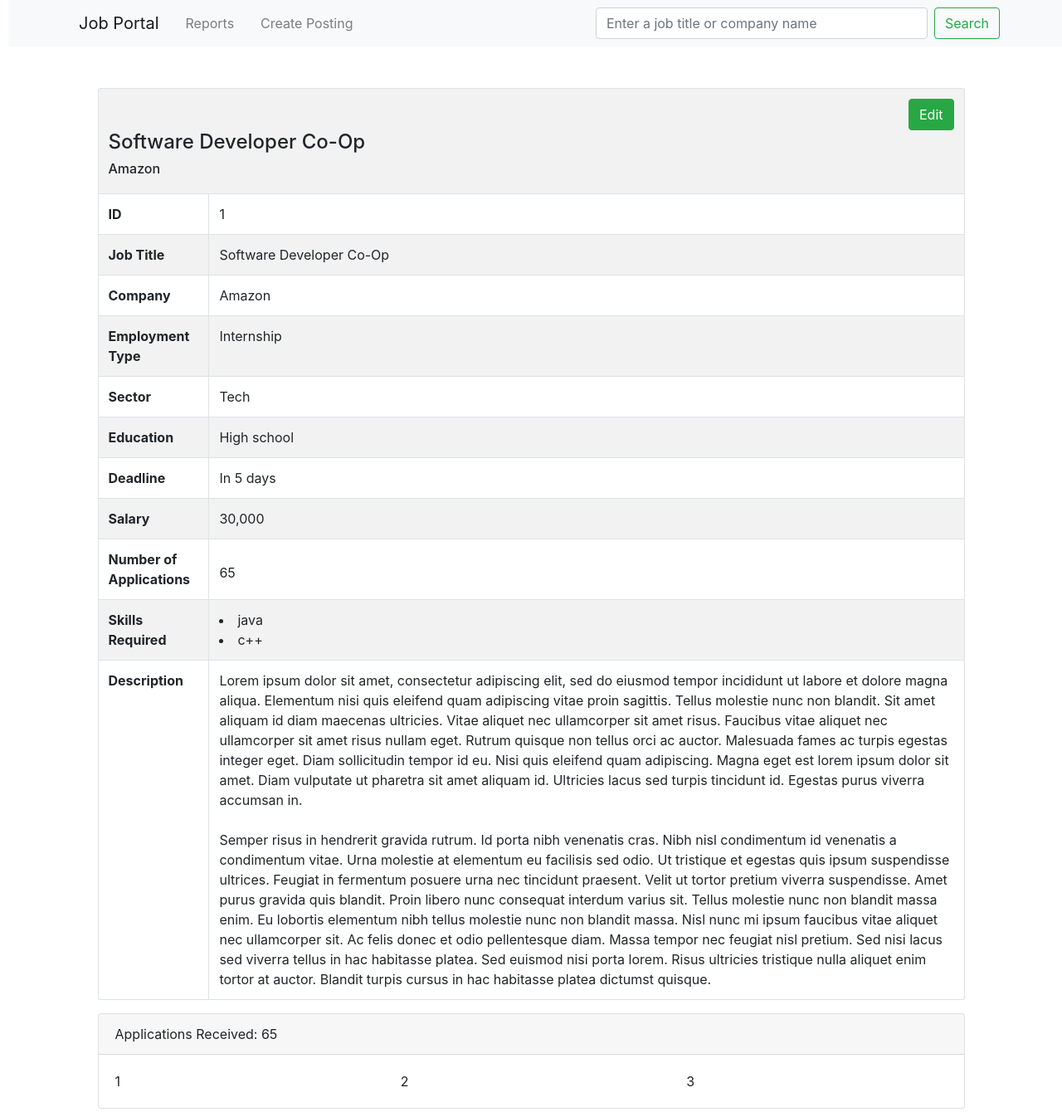
After one commit to andrewzulaybar/employmee, a Django app: page /details/comp in a window 1280 px wide. The commit adds this page. Shown: the whole page at 83% size. Run offline with Django 3.2, Linux system fonts and the light colour scheme; some libraries are stand-ins or nearby versions.

Commit message:
Added details page for premium, company.

```diff
--- a/jobportal/static/jobportal/css/main.css
+++ b/jobportal/static/jobportal/css/main.css
@@ -13,11 +13,32 @@ html, body {
   z-index:1;
 }
 .table {
-  border-collapse: collapse;
+  border-collapse: separate;
   border-style: hidden;
+  border-radius: 3px;
+  border-spacing: 0px;
 }
-.table.td {
-  border: 5px solid black;
+
+#tableheader{
+    border-radius: 3px 3px 0px 0px;
+}
+
+#tablehlast{
+    border-radius: 0px 0px 0px 3px;
+}
+
+#tabledlast{
+    border-top: 0px;
+    border-radius: 0px 0px 3px 0px;
+}
+
+.table th {
+    border-top: 0px;
+    border-right: 0px;
+}
+
+#td1, #td2, #td3, #td4, #td5, #td6, #td7, #td8, #td9, #tdsl {
+    border-top: 0px;
 }
 
 #apply{
@@ -35,3 +56,7 @@ html, body {
 #applyFilter {
     border-radius: 0px 0px 3px 0px;
 }
+
+.top-buffer {
+    margin-top: 16px;
+}
--- /dev/null
+++ b/jobportal/templates/jobportal/details-comp.html
@@ -0,0 +1,66 @@
+{% extends "jobportal/details.html" %}
+
+{% block navbar %}
+<li class="nav-item px-2">
+    <a class="nav-link" href="#">Reports</a>
+</li>
+<li class="nav-item px-2">
+    <a class="nav-link" href="#">Create Posting</a>
+</li>
+{% endblock navbar %}
+
+{% block table %}
+<div class="col-10 offset-1">
+    <table class="table table-bordered table-striped">
+        {% block tablebody %}
+        {{ block.super }}
+        {% endblock tablebody %}
+    </table>
+</div>
+{% endblock table %}
+
+{% block tableheader %}
+<div class="text-right">
+    <a href="#!" class="btn btn-success">Edit</a>
+</div>
+{% endblock tableheader %}
+
+{% block details %}
+{{ block.super }}
+<tr>
+    <th scope="row">Salary</th>
+    <td id="td8">{{ job.job1.salary }}</td>
+</tr>
+<tr>
+    <th scope="row">Number of Applications</th>
+    <td id="td9">
+        <div class="text pt-3">
+            {{ job.job1.applications }}
+        </div>
+    </td>
+</tr>
+{% endblock details %}
+
+{% block applycard %}
+<div class="col-10 offset-1">
+    <div class="card">
+        <div class="card-header">
+            Applications Received: {{ job.job1.applications }}
+        </div>
+        <div class="card-body">
+            <div class="row align-items-start">
+                <div class="col">
+                    1
+                </div>
+                <div class="col">
+                    2
+                </div>
+                <div class="col">
+                    3
+                </div>
+                {% block columns %}{% endblock columns %}
+            </div>
+        </div>
+    </div>
+</div>
+{% endblock applycard %}
--- a/jobportal/templates/jobportal/details.html
+++ b/jobportal/templates/jobportal/details.html
@@ -1,66 +1,69 @@
 {% extends "jobportal/base.html" %}
 
 {% block main %}
-
-
 <div class="row">
     {% for job in jobs %}
-    <div class="col-md-7 offset-md-1">
-        <div class="card p-0">
-            <div class="card-header">
-                <div class="text-md-left"><h4>{{ job.job1.title }}</h4>
-                    <h6>{{ job.job1.company }}</h6></div>
-            </div>
-            <div class="card-body p-0">
+    {% block table %}
+    <div class="col-sm-6 col-md-7 offset-md-1">
         <table class="table table-bordered table-striped">
+            {% block tablebody %}
             <tbody>
             <tr>
+                <td colspan="2" id="tableheader">
+                    {% block tableheader %}{% endblock tableheader %}
+                    <div class="text-md-left"><h4>{{ job.job1.title }}</h4>
+                        <h6>{{ job.job1.company }}</h6></div></td></tr>
+            {% block details %}
+            <tr>
                 <th scope="row">ID</th>
-                        <td>{{ job.job1.id }}</td>
+                <td id="td1">{{ job.job1.id }}</td>
             </tr>
             <tr>
                 <th scope="row">Job Title</th>
-                        <td>{{ job.job1.title }}</td>
+                <td id="td2">{{ job.job1.title }}</td>
             </tr>
             <tr>
                 <th scope="row">Company</th>
-                        <td>{{ job.job1.company }}</td>
+                <td id="td3">{{ job.job1.company }}</td>
             </tr>
             <tr>
                 <th scope="row">Employment Type</th>
-                        <td>{{ job.job1.type }}</td>
+                <td  id="td4">{{ job.job1.type }}</td>
             </tr>
             <tr>
                 <th scope="row">Sector</th>
-                        <td>{{ job.job1.sector }}</td>
+                <td id="td5">{{ job.job1.sector }}</td>
             </tr>
             <tr>
                 <th scope="row">Education</th>
-                        <td>{{ job.job1.education }}</td>
+                <td id="td6">{{ job.job1.education }}</td>
             </tr>
             <tr>
                 <th scope="row">Deadline</th>
-                        <td>In {{ job.job1.deadline }} days</td>
+                <td id="td7">In {{ job.job1.deadline }} days</td>
             </tr>
+            {% endblock details %}
             <tr>
                 <th scope="row">Skills Required</th>
                 <ul>
-                            <td>{% for skill in job.job1.skills %}
+                    <td id="tdsl">{% for skill in job.job1.skills %}
                         <li>{{skill}}</li>
                         {% endfor %}</ul></td>
             </tr>
             <tr>
-                        <th scope="row">Description</th>
-                        <td>Lorem ipsum dolor sit amet, consectetur adipiscing elit, sed do eiusmod tempor incididunt ut labore et dolore magna aliqua. Elementum nisi quis eleifend quam adipiscing vitae proin sagittis. Tellus molestie nunc non blandit. Sit amet aliquam id diam maecenas ultricies. Vitae aliquet nec ullamcorper sit amet risus. Faucibus vitae aliquet nec ullamcorper sit amet risus nullam eget. Rutrum quisque non tellus orci ac auctor. Malesuada fames ac turpis egestas integer eget. Diam sollicitudin tempor id eu. Nisi quis eleifend quam adipiscing. Magna eget est lorem ipsum dolor sit amet. Diam vulputate ut pharetra sit amet aliquam id. Ultricies lacus sed turpis tincidunt id. Egestas purus viverra accumsan in.
-                            Semper risus in hendrerit gravida rutrum. Id porta nibh venenatis cras. Nibh nisl condimentum id venenatis a condimentum vitae. Urna molestie at elementum eu facilisis sed odio. Ut tristique et egestas quis ipsum suspendisse ultrices. Feugiat in fermentum posuere urna nec tincidunt praesent. Velit ut tortor pretium viverra suspendisse. Amet purus gravida quis blandit. Proin libero nunc consequat interdum varius sit. Tellus molestie nunc non blandit massa enim. Eu lobortis elementum nibh tellus molestie nunc non blandit massa. Nisl nunc mi ipsum faucibus vitae aliquet nec ullamcorper sit. Ac felis donec et odio pellentesque diam. Massa tempor nec feugiat nisl pretium. Sed nisi lacus sed viverra tellus in hac habitasse platea. Sed euismod nisi porta lorem. Risus ultricies tristique nulla aliquet enim tortor at auctor. Blandit turpis cursus in hac habitasse platea dictumst quisque.</td>
+                <th scope="row" id="tablehlast">Description</th>
+                <td id="tabledlast">Lorem ipsum dolor sit amet, consectetur adipiscing elit, sed do eiusmod tempor incididunt ut labore et dolore magna aliqua. Elementum nisi quis eleifend quam adipiscing vitae proin sagittis. Tellus molestie nunc non blandit. Sit amet aliquam id diam maecenas ultricies. Vitae aliquet nec ullamcorper sit amet risus. Faucibus vitae aliquet nec ullamcorper sit amet risus nullam eget. Rutrum quisque non tellus orci ac auctor. Malesuada fames ac turpis egestas integer eget. Diam sollicitudin tempor id eu. Nisi quis eleifend quam adipiscing. Magna eget est lorem ipsum dolor sit amet. Diam vulputate ut pharetra sit amet aliquam id. Ultricies lacus sed turpis tincidunt id. Egestas purus viverra accumsan in.
+                    <br><br>Semper risus in hendrerit gravida rutrum. Id porta nibh venenatis cras. Nibh nisl condimentum id venenatis a condimentum vitae. Urna molestie at elementum eu facilisis sed odio. Ut tristique et egestas quis ipsum suspendisse ultrices. Feugiat in fermentum posuere urna nec tincidunt praesent. Velit ut tortor pretium viverra suspendisse. Amet purus gravida quis blandit. Proin libero nunc consequat interdum varius sit. Tellus molestie nunc non blandit massa enim. Eu lobortis elementum nibh tellus molestie nunc non blandit massa. Nisl nunc mi ipsum faucibus vitae aliquet nec ullamcorper sit. Ac felis donec et odio pellentesque diam. Massa tempor nec feugiat nisl pretium. Sed nisi lacus sed viverra tellus in hac habitasse platea. Sed euismod nisi porta lorem. Risus ultricies tristique nulla aliquet enim tortor at auctor. Blandit turpis cursus in hac habitasse platea dictumst quisque.</td>
             </tr>
             </tbody>
+            {% endblock tablebody %}
         </table>
     </div>
-        </div>
-    </div>
-    <div class="col-md-3">
-        <div class="card">
+    {% endblock table %}
+
+    {% block applycard %}
+    <div class="col-sm-6 col-md-3">
+        <div class="card mt-3">
             <div class="card-header">
                 Interested?
             </div>
@@ -87,6 +90,7 @@
             </div>
         </div>
     </div>
+    {% endblock applycard %}
     {% endfor %}
 </div>
 {% endblock main %}
--- a/jobportal/urls.py
+++ b/jobportal/urls.py
@@ -7,4 +7,6 @@ urlpatterns = [
     path('premium', views.premium_home, name='premium-home'),
     path('company', views.company_home, name='company-home'),
     path('details/1', views.details, name='details'),
+    path('details/prem', views.premium_details, name='premium-details'),
+    path('details/comp', views.company_details, name='company-details'),
 ]
--- a/jobportal/views.py
+++ b/jobportal/views.py
@@ -39,3 +39,9 @@ def company_home(request):
 
 def details(request):
     return render(request, 'jobportal/details.html', CONTEXT)
+
+def premium_details(request):
+    return render(request, 'jobportal/details-prem.html', CONTEXT)
+
+def company_details(request):
+    return render(request, 'jobportal/details-comp.html', CONTEXT)
```
Also changed, not shown: jobportal/templates/jobportal/details-prem.html (added, +31 -0 lines). Lines whose indentation alone changed are shown as unchanged.
